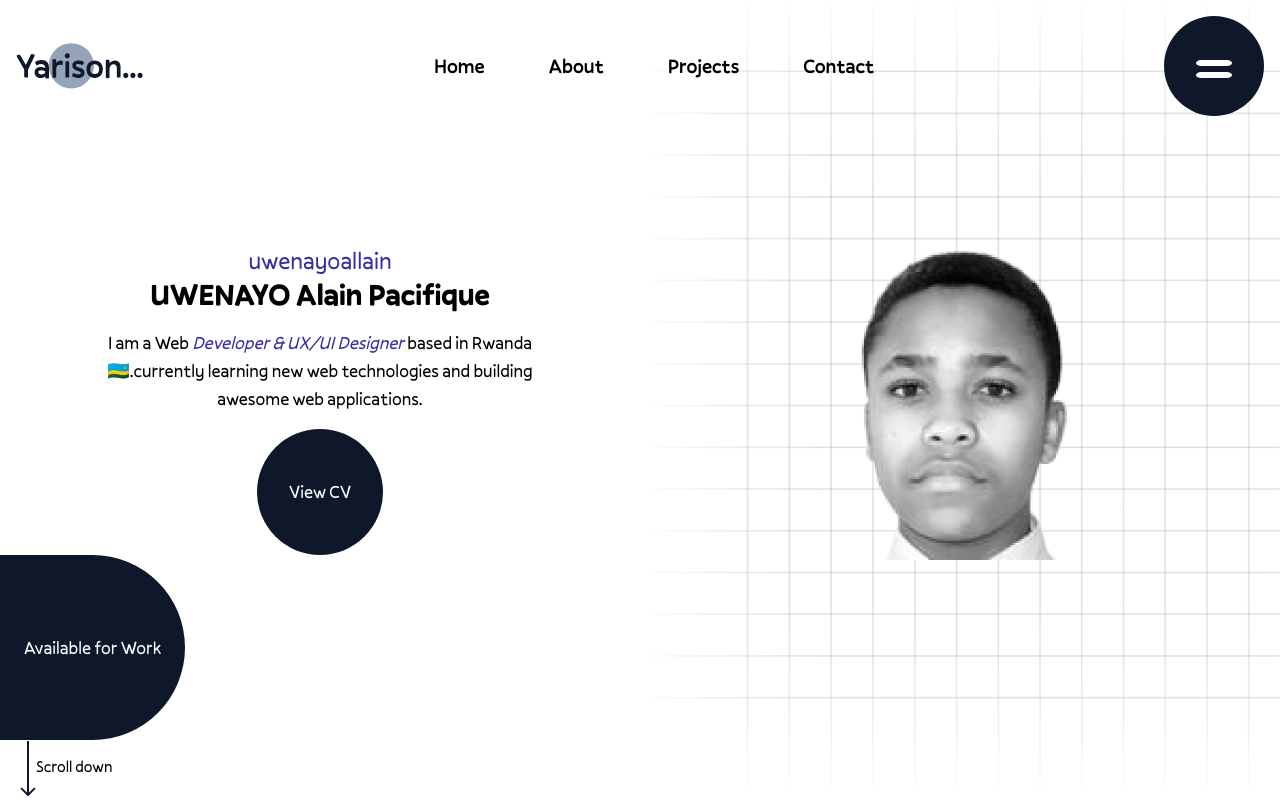
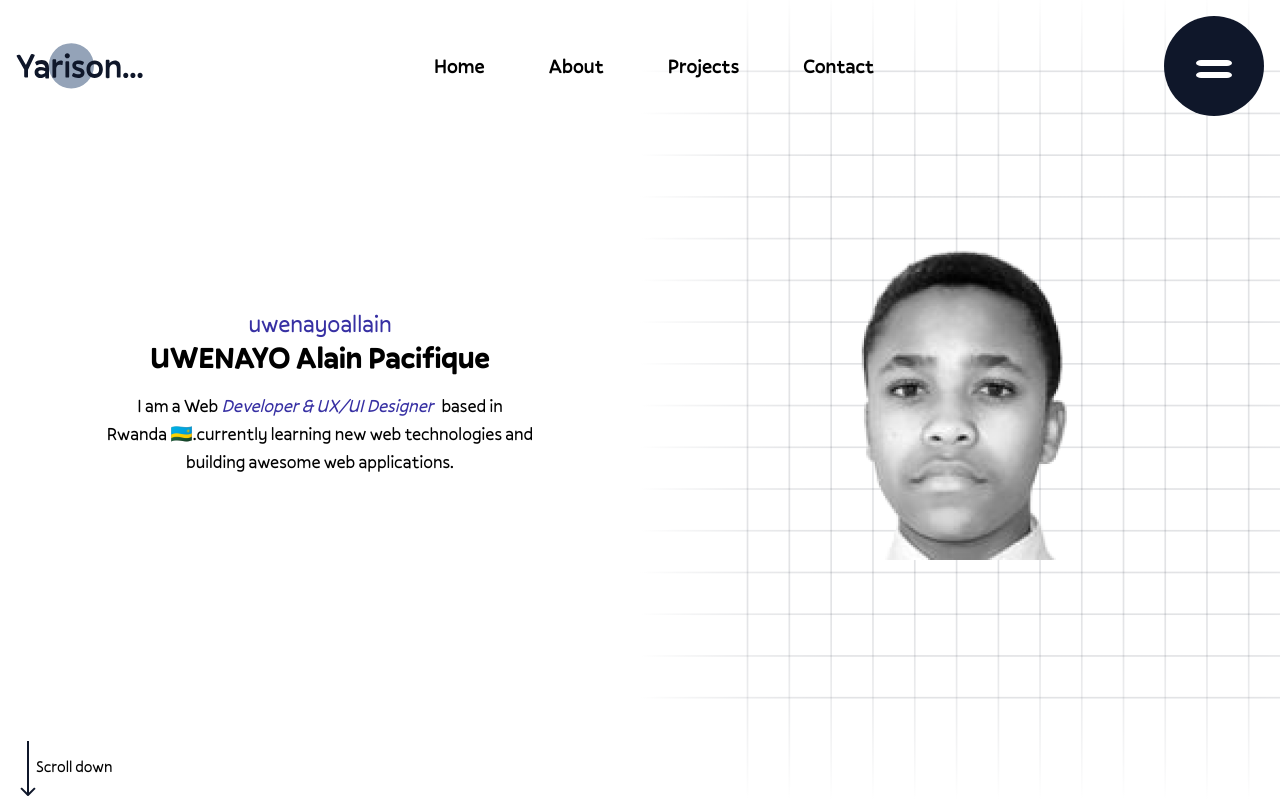
Before and after one commit to uwenayoallain/portifolio, a React (Vite) app: page / in a window 1280 px wide. Shown: the top 800 px of the page. Built offline with nearby package versions, Linux system fonts and the light colour scheme; the HTML template or start-up script is replaced by a standard one.

Commit message:
home page

```diff
--- a/src/App.tsx
+++ b/src/App.tsx
@@ -58,21 +58,13 @@ function App(): JSX.Element {
                 </h1>
                 <p className='text-center text-lg w-4/6 my-4 mx-auto'>
                   I am a Web{" "}
-                  <span className='text-[#3730A3] italic'>
+                  <span className='text-[#3730A3] mr-2 italic'>
                     Developer & UX/UI Designer
                   </span>
-                  {"  "}
                   based in Rwanda 🇷🇼.currently learning new web technologies and
                   building awesome web applications.
                 </p>
-                <div className='w-max mx-auto'>
-                  <Button>View CV</Button>
-                </div>
-                <div className='absolute'>
-                  <Button c='aspect-auto rounded-l-none pl-0 !p-6'>
-                    Available for Work
-                  </Button>
-                </div>
+                <div className='absolute'></div>
                 <div className='absolute bottom-1 left-5'>
                   <svg
                     width='16'
--- a/src/components/Loader.tsx
+++ b/src/components/Loader.tsx
@@ -1,6 +1,7 @@
 import React from "react";
 import gsap from "gsap";
 import { randomInRange } from "../utils/utils";
+import { name } from "../components/Names";
 
 /**
  *
@@ -55,8 +56,11 @@ export default function Loader({
                         className=' w-0 h-2.5 rounded-full bg-slate-50 loader'
                         ref={loader}
                       />
-                      <p className='text-center text-orange-500'>
-                        uwenayoallain
+                      <p className='text-center text-white'>
+                        <span className='text-orange-600 italic mr-2'>
+                          {name}
+                        </span>
+                        is on of my names
                       </p>
                     </div>
                   </div>
```
